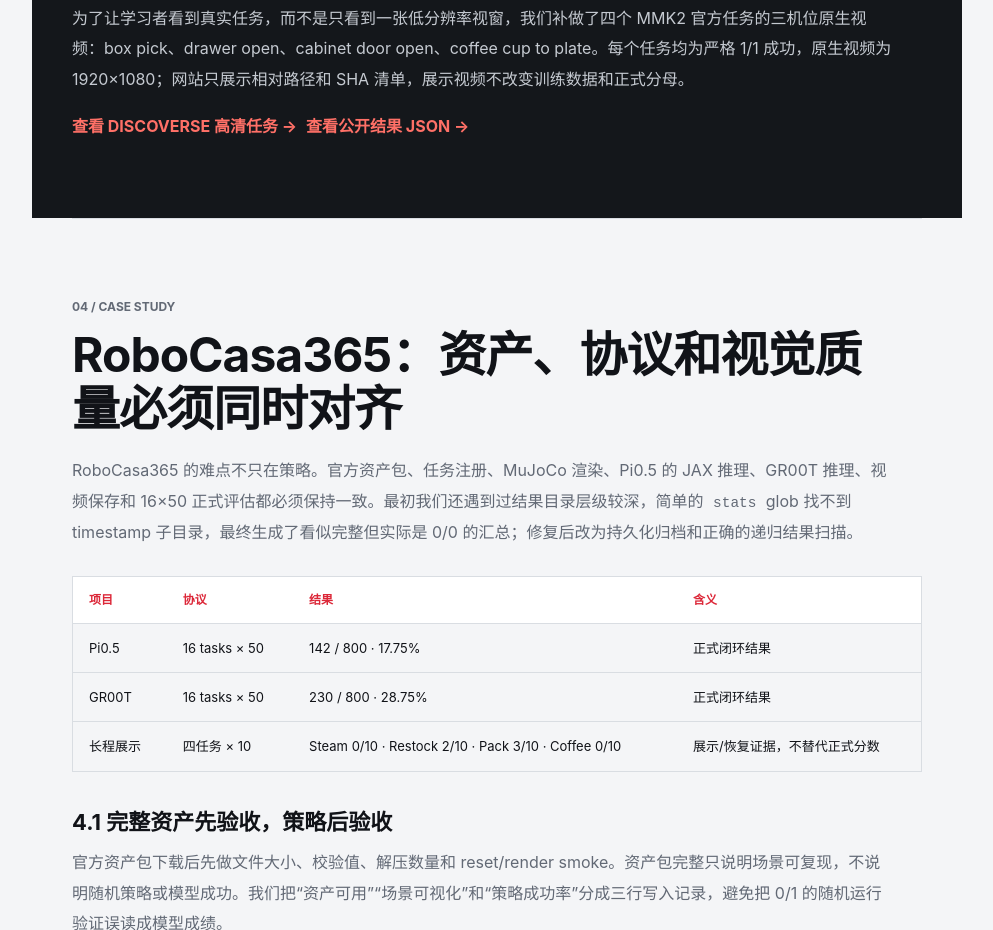
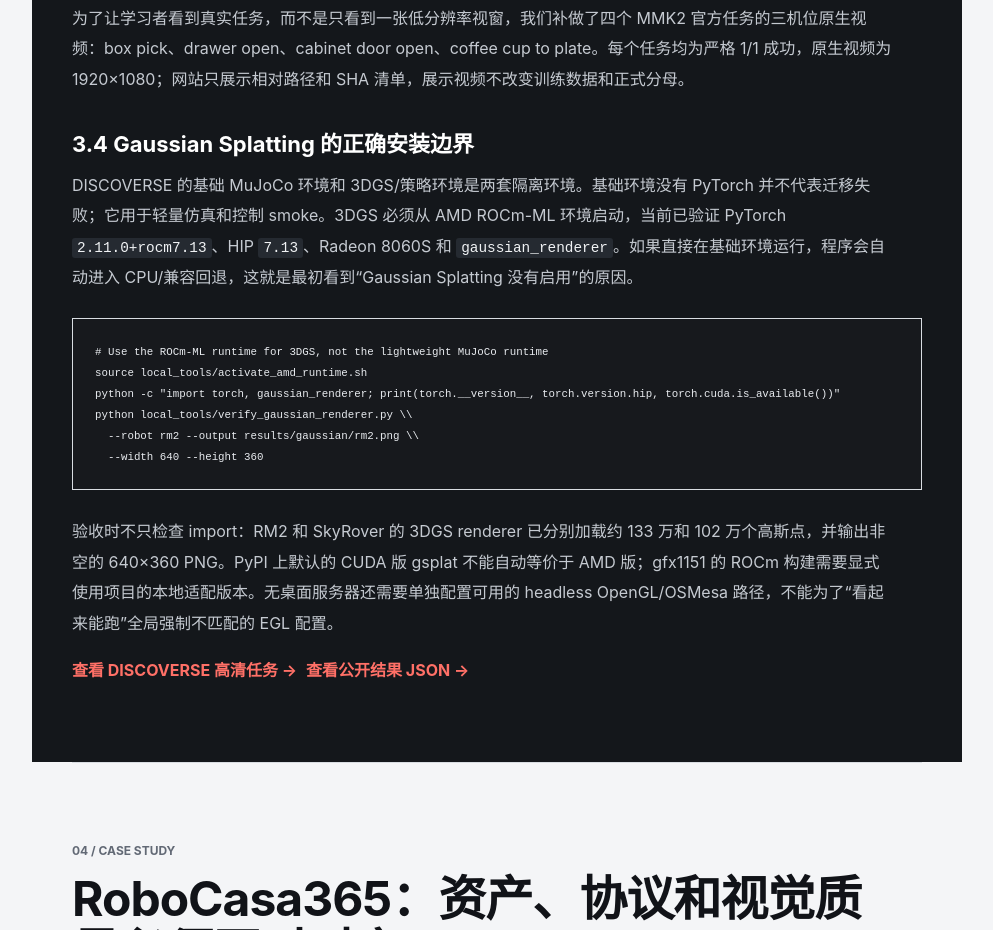
Before and after one commit to Ethan-Chen-plus/amd-physical-ai-showcase, a plain HTML site: page migration-blog.html in a window 1280 px wide. Shown: the part 3135-4065 px from the top of the page, without its empty margins (242-1235 px from the left). Drawn offline with Linux system fonts and the light colour scheme.

Commit message:
补充 3DGS ROCm 安装与渲染说明

```diff
--- a/migration-blog.html
+++ b/migration-blog.html
@@ -63,6 +63,14 @@
             <h3>3.1 迁移中最棘手的 IK 问题</h3><p><code>block_bridge_place</code> 的官方 79 阶段专家路径曾暴露出 IK 不可达和碰倒支撑的组合问题。增加支撑质量、降低末层高度都没有得到稳定通过。正确处理不是把评估分母改掉，也不是把失败轨迹替换成一条“更容易”的轨迹，而是把问题单独标为专家路径/任务设计问题；另一条严格的专家 suffix 回放链路最终达到 31/31，并保留原始失败证据。</p>
             <h3>3.2 无窗口渲染不是“没有画面”</h3><p>服务器没有桌面时，窗口渲染不可用，但任务本身仍可运行。我们将 MuJoCo offscreen、OSMesa 或平台对应的 headless 后端作为正式输出，并把 RGB 帧编码为 MP4。渲染告警、画面分辨率和物理成功必须分别记录：有视频不代表成功，有 denoiser 告警也不必然代表物理失败。</p>
             <h3>3.3 高清多视角展示</h3><p>为了让学习者看到真实任务，而不是只看到一张低分辨率视窗，我们补做了四个 MMK2 官方任务的三机位原生视频：box pick、drawer open、cabinet door open、coffee cup to plate。每个任务均为严格 1/1 成功，原生视频为 1920×1080；网站只展示相对路径和 SHA 清单，展示视频不改变训练数据和正式分母。</p>
+            <h3>3.4 Gaussian Splatting 的正确安装边界</h3><p>DISCOVERSE 的基础 MuJoCo 环境和 3DGS/策略环境是两套隔离环境。基础环境没有 PyTorch 并不代表迁移失败；它用于轻量仿真和控制 smoke。3DGS 必须从 AMD ROCm-ML 环境启动，当前已验证 PyTorch <code>2.11.0+rocm7.13</code>、HIP <code>7.13</code>、Radeon 8060S 和 <code>gaussian_renderer</code>。如果直接在基础环境运行，程序会自动进入 CPU/兼容回退，这就是最初看到“Gaussian Splatting 没有启用”的原因。</p>
+            <div class="blog-code"><pre><code># Use the ROCm-ML runtime for 3DGS, not the lightweight MuJoCo runtime
+source local_tools/activate_amd_runtime.sh
+python -c "import torch, gaussian_renderer; print(torch.__version__, torch.version.hip, torch.cuda.is_available())"
+python local_tools/verify_gaussian_renderer.py \\
+  --robot rm2 --output results/gaussian/rm2.png \\
+  --width 640 --height 360</code></pre></div>
+            <p>验收时不只检查 import：RM2 和 SkyRover 的 3DGS renderer 已分别加载约 133 万和 102 万个高斯点，并输出非空的 640×360 PNG。PyPI 上默认的 CUDA 版 gsplat 不能自动等价于 AMD 版；gfx1151 的 ROCm 构建需要显式使用项目的本地适配版本。无桌面服务器还需要单独配置可用的 headless OpenGL/OSMesa 路径，不能为了“看起来能跑”全局强制不匹配的 EGL 配置。</p>
             <div class="blog-link-row"><a href="index.html#discoverse-hd-showcase">查看 DISCOVERSE 高清任务 →</a><a href="data/discoverse-hd-showcase.json">查看公开结果 JSON →</a></div>
           </section>
 
```
Also changed, not shown: 1 other file.
